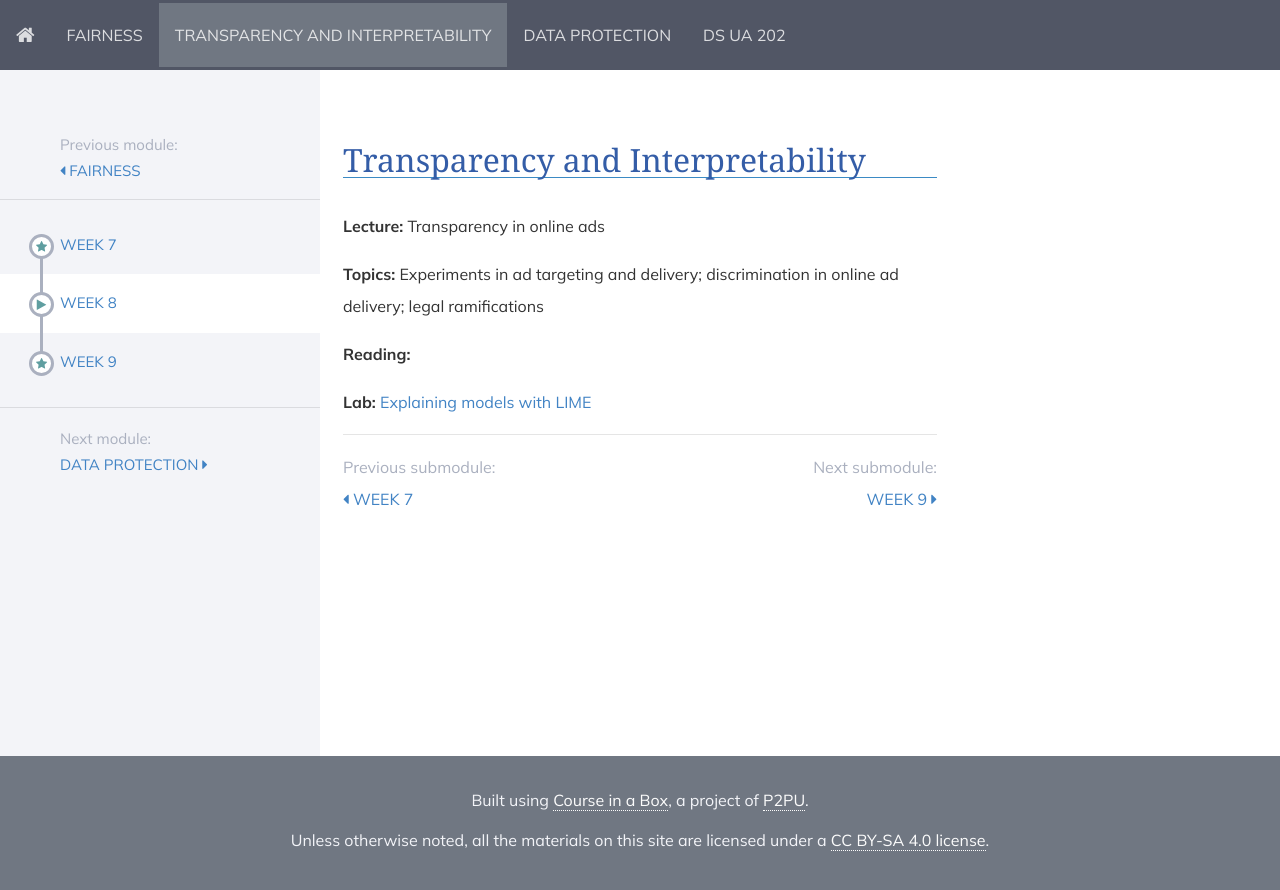
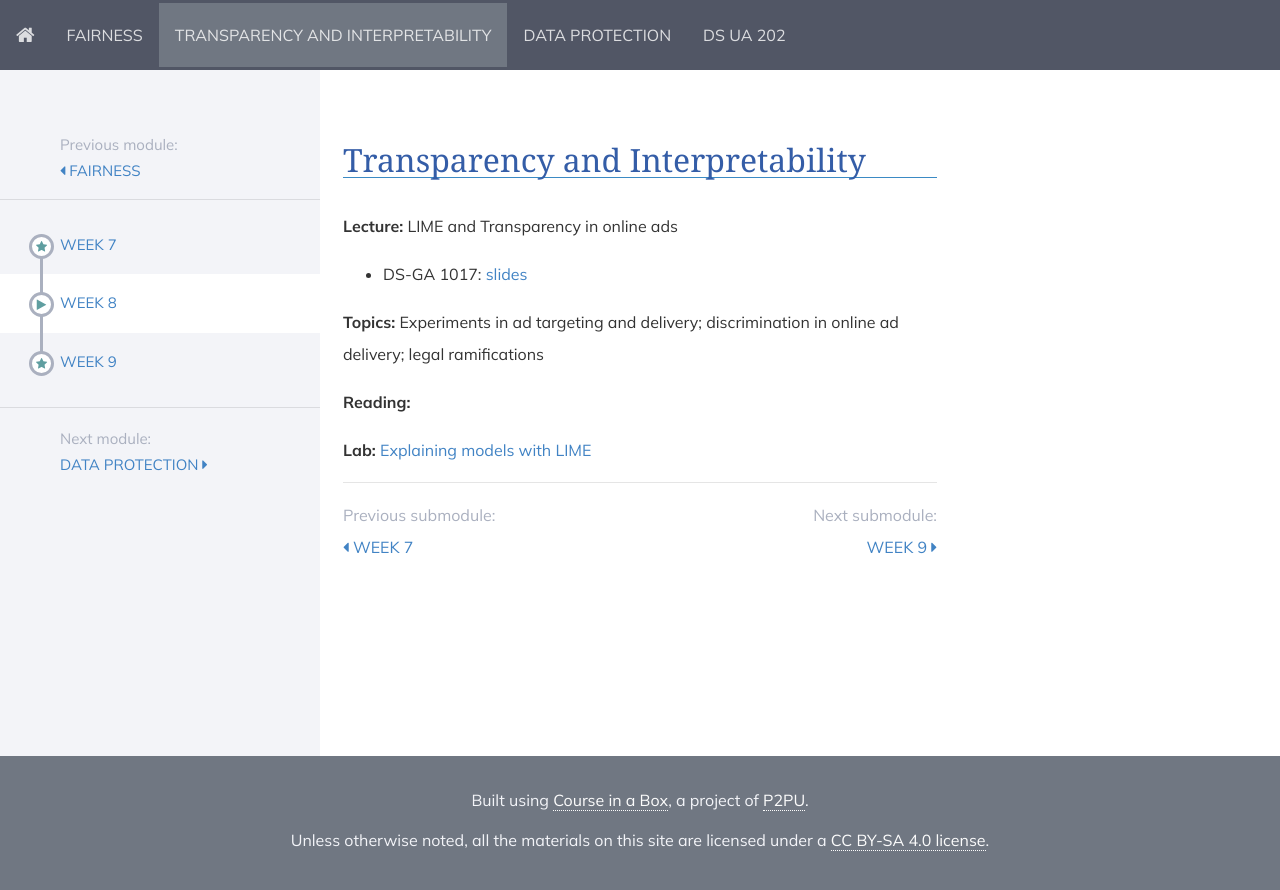
Before and after one commit to DataResponsibly/rds25, a Jekyll site: the page built from modules/transparency_and_interpretability/_posts/2000-01-02-week12.md, in a window 1280 px wide. Shown: the top 890 px of the page. Built offline with Jekyll 4.4.1, drawn with Linux system fonts in a browser that asks for light colours; nearby versions of some CDN libraries.

Commit message:
Update 2000-01-02-week12.md

```diff
--- a/modules/transparency_and_interpretability/_posts/2000-01-02-week12.md
+++ b/modules/transparency_and_interpretability/_posts/2000-01-02-week12.md
@@ -4,9 +4,9 @@ title: Week 8
 
 ## Transparency and Interpretability
 
-**Lecture:** Transparency in online ads
+**Lecture:** LIME and Transparency in online ads
 
-<!--- * DS-GA 1017: [slides](../../../assets/8_Transparency_Ads_1017.pdf) * DS-UA 202: [slides](../../../assets/12_transparency_ads_202_2023.pdf) -->
+* DS-GA 1017: [slides](../../../assets/lecture_8_2025.pdf)
 
 **Topics:** Experiments in ad targeting and delivery; discrimination in online ad delivery; legal ramifications
 
```
